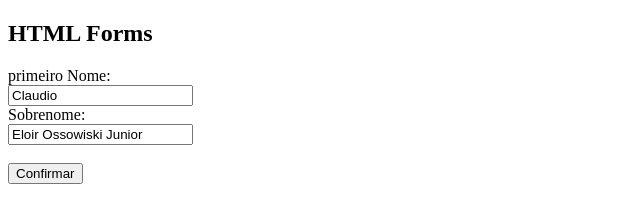
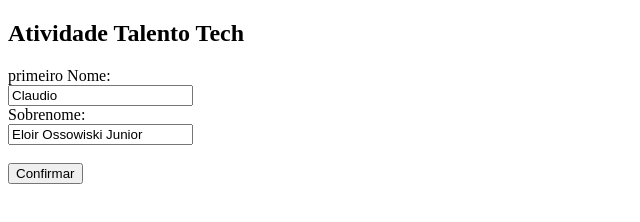
Before and after one commit to ClaudioOssowiski/ClaudioOssowiski.github.io, a plain HTML site: page index.html in a window 1280 px wide. Shown: the whole page, without its empty margins (0-640 px from the left). Drawn offline with Linux system fonts and the light colour scheme.

Commit message:
Criando o arquivo index.html

```diff
--- a/index.html
+++ b/index.html
@@ -2,7 +2,7 @@
 <html>
 <body>
 
-<h2>HTML Forms</h2>
+<h2>Atividade Talento Tech</h2>
 
 <form action="teste.html">
   <label for="fname">primeiro Nome:</label><br>
```
